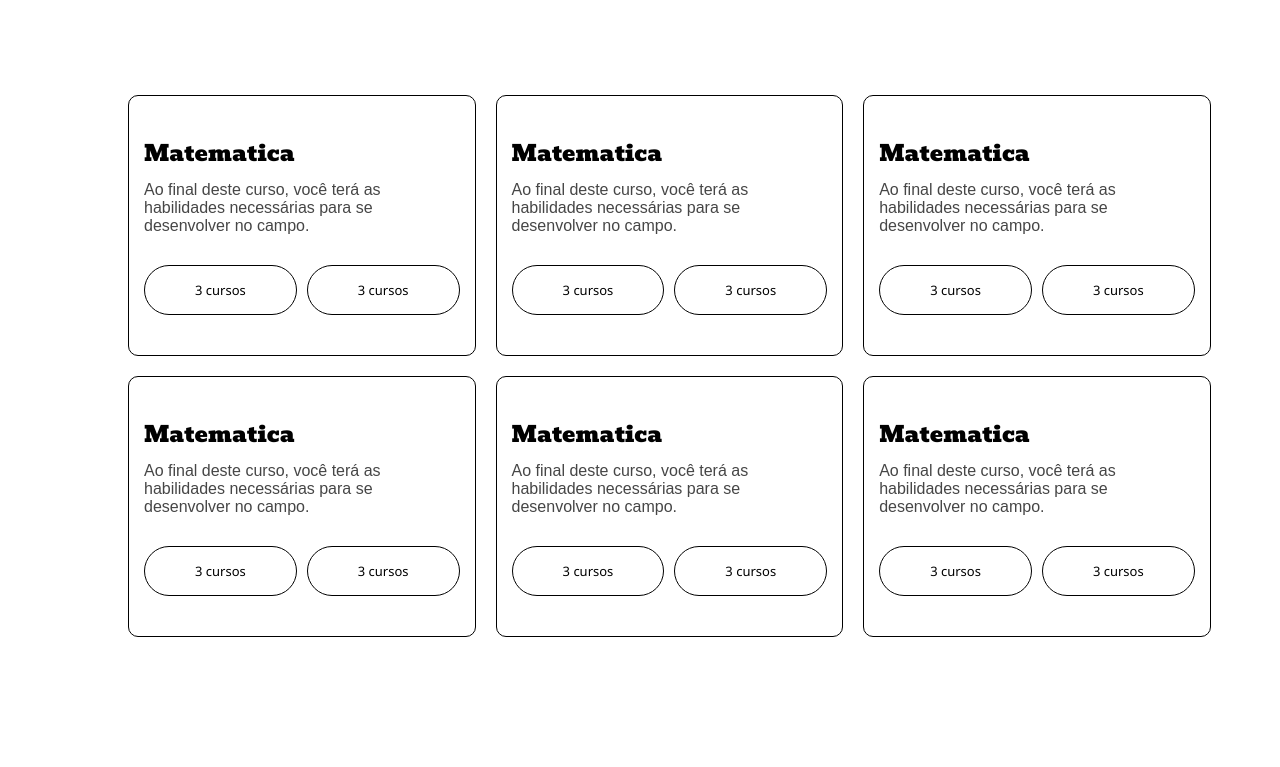
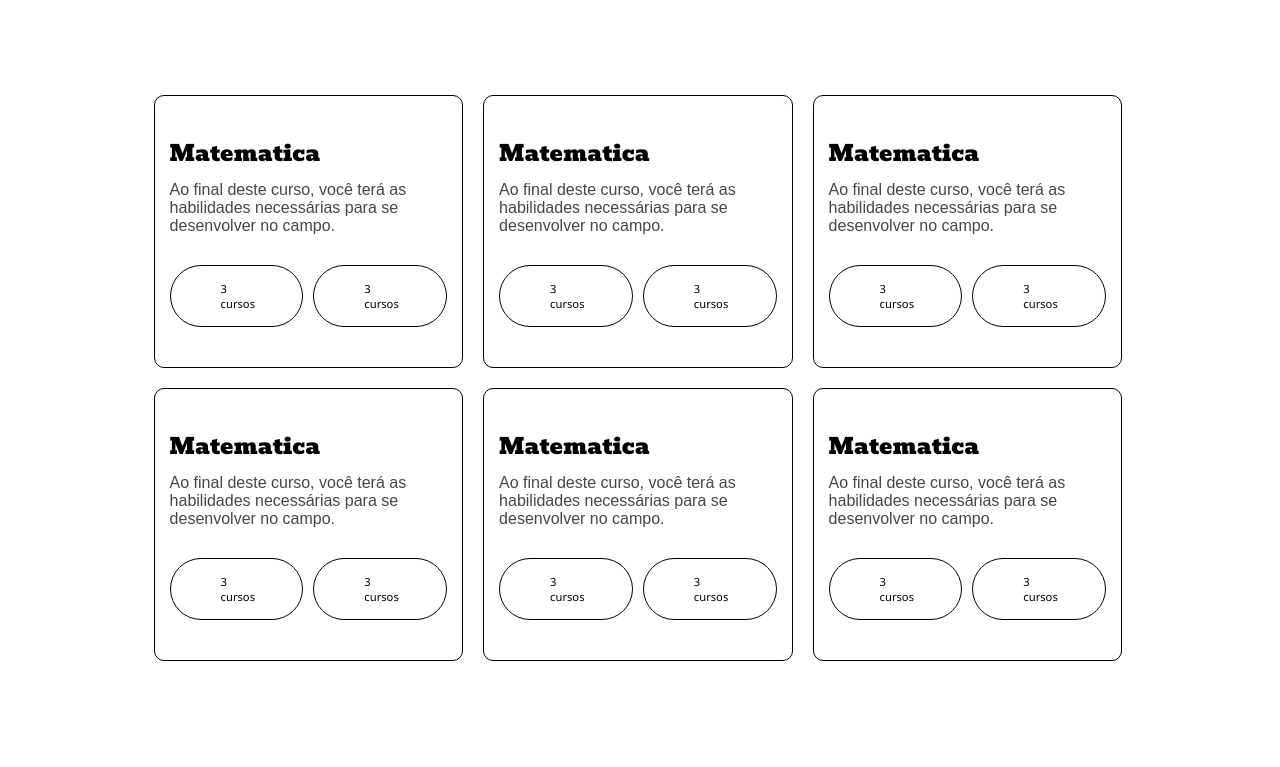
Before and after one commit to LucasUltremare/INU, a PHP site: page /inicio.html in a window 1280 px wide; the page is wider, and only the part inside the window is pictured. Shown: the part 681-1448 px from the top of that part. Run offline with PHP 8.4, Linux system fonts and the light colour scheme; grey boxes are pictures that could not be loaded.

Commit message:
arrumando

```diff
--- a/inicio.css
+++ b/inicio.css
@@ -256,12 +256,11 @@ a.cabecalhoMenuBotao:hover,a.cabecalhoMenuBotao:active{
 .terceiroConteudo{
 
     padding: 7%;
-    padding-left: 10%;
+    padding-left: 12%;
     padding-right: 10%;
-    width: 110%;
+    width: 100%;
     max-width: 110%;
     min-width: 100%;
-
     padding-block-end:150px ;
 }
 .conteudo3{
@@ -277,6 +276,8 @@ a.cabecalhoMenuBotao:hover,a.cabecalhoMenuBotao:active{
     padding-right: 15px;
     padding-top: 40px;
     padding-block-end: 40px;
+    width: 31%;
+    max-width: 100%;
 
 }
 .conteudo3Botoes{
@@ -294,7 +295,9 @@ a.cabecalhoMenuBotao:hover,a.cabecalhoMenuBotao:active{
     padding-block-end: 15px;
     align-items: center;
     font-family: 'Segoe UI', Tahoma, Geneva, Verdana, sans-serif;
-    font-size: 13px;
+    font-size: 70%;
+    width: 100%;
+    min-width: 10%;
 }
 .conteudo3Botao:hover{
     background-color: black;
```
